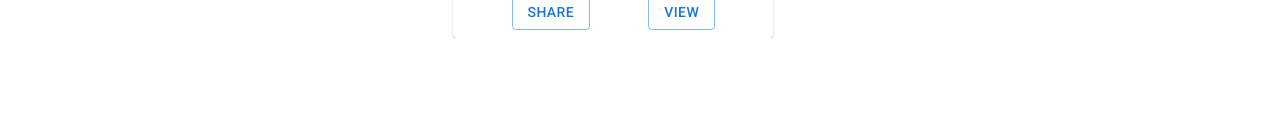
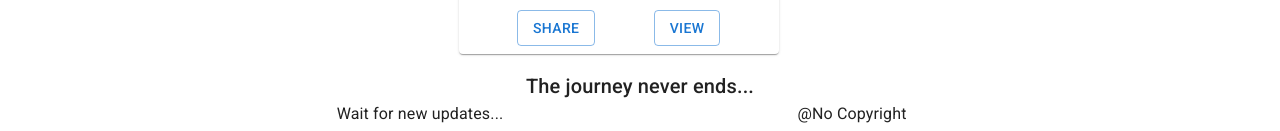
Before and after one commit to JorgeKerilima19/photogallery, a React (Vite) app: page / in a window 1280 px wide. Shown: the part 907-1038 px from the top of the page. Before the commit the page ends 945 px from the top, so only its background shows below. Built offline with nearby package versions, Linux system fonts and the light colour scheme.

Commit message:
project finished

```diff
--- a/src/App.tsx
+++ b/src/App.tsx
@@ -1,7 +1,4 @@
 import React from "react";
-import { PhotoCard } from "./components/photoCard";
-
-import { styled } from "@mui/material";
 
 import { Photo, photoData as data } from "./data/PhotoData";
 import InsertPhotoIcon from "@mui/icons-material/InsertPhoto";
@@ -13,19 +10,14 @@ import {
   Grid,
   Toolbar,
 } from "@mui/material";
-
-const CustomContainer = styled("div")({
-  display: "flex",
-  flexDirection: "column",
-  gap: "1em",
-  margin: "2em",
-});
+import { CustomContainer } from "./styles/styles";
+import { PhotoCard, Footer } from "./components";
 
 const App = () => {
   return (
     <>
       <CssBaseline />
-      <AppBar position="relative" color="primary" sx={{ display: "flex" }}>
+      <AppBar position="sticky" color="primary" sx={{ display: "flex" }}>
         <Toolbar sx={{ maxWidth: "lg", margin: "auto" }} variant="regular">
           <InsertPhotoIcon
             sx={{ fontSize: "2em" }}
@@ -55,6 +47,7 @@ const App = () => {
             spacing={2}
             justifyContent="center"
             alignItems="center"
+            padding={2}
           >
             {data.map((photo: Photo, index) => (
               <PhotoCard photo={photo} key={index}></PhotoCard>
@@ -62,6 +55,9 @@ const App = () => {
           </Grid>
         </Container>
       </main>
+      <footer>
+        <Footer />
+      </footer>
     </>
   );
 };
--- /dev/null
+++ b/src/components/Footer.tsx
@@ -0,0 +1,23 @@
+import React from "react";
+import { Grid, Typography } from "@mui/material";
+export const Footer = () => {
+  return (
+    <>
+      <Typography variant="h6" align="center">
+        The journey never ends...
+      </Typography>
+      <Grid container spacing={2} justifyContent="center" alignItems="center">
+        <Grid item padding={1} xs={"auto"} md={4}>
+          <Typography variant="body1" align="center">
+            Wait for new updates...
+          </Typography>
+        </Grid>
+        <Grid item padding={1} xs={"auto"} md={4}>
+          <Typography variant="body1" align="center">
+            @No Copyright
+          </Typography>
+        </Grid>
+      </Grid>
+    </>
+  );
+};
--- /dev/null
+++ b/src/components/index.ts
@@ -0,0 +1,2 @@
+export * from "./Footer"
+export * from "./PhotoCard"
--- /dev/null
+++ b/src/styles/styles.ts
@@ -0,0 +1,8 @@
+import styled from "@emotion/styled";
+
+export const CustomContainer = styled("div")({
+  display: "flex",
+  flexDirection: "column",
+  gap: "1em",
+  margin: "2em",
+});
```
